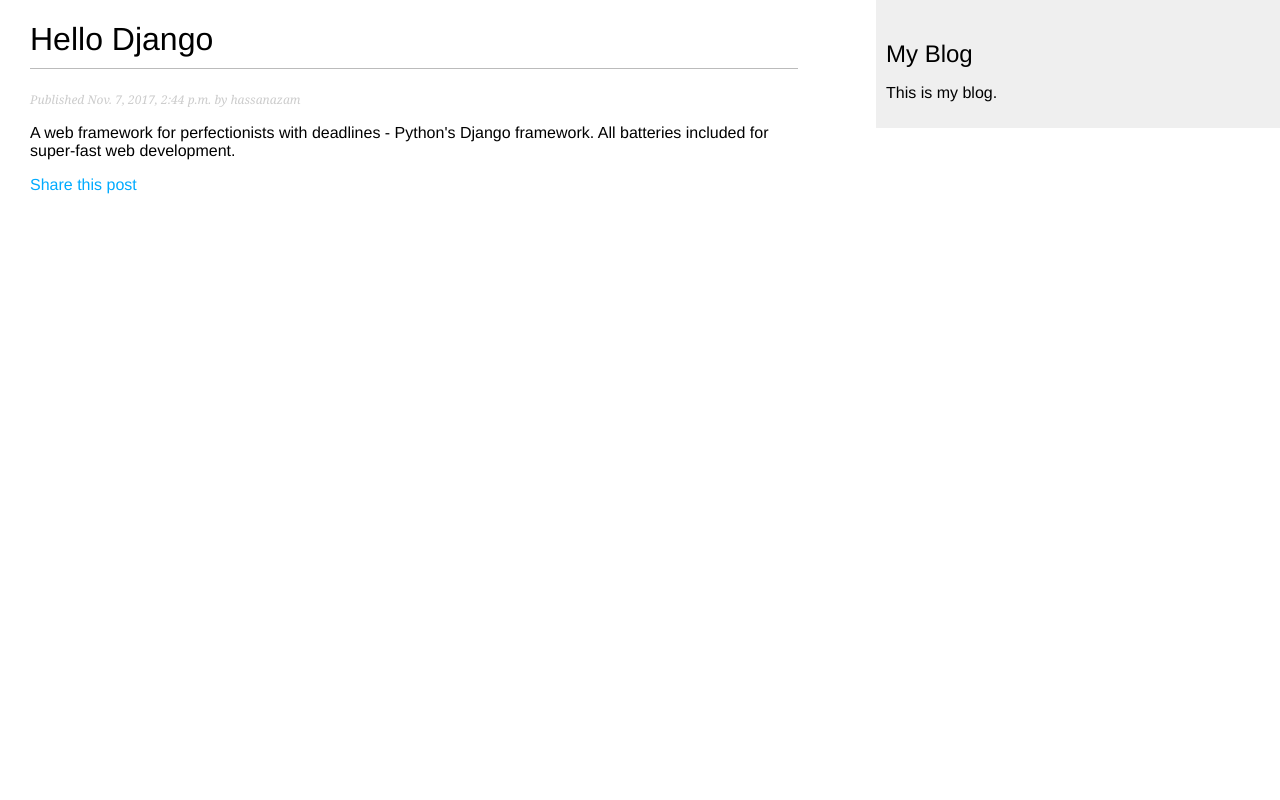
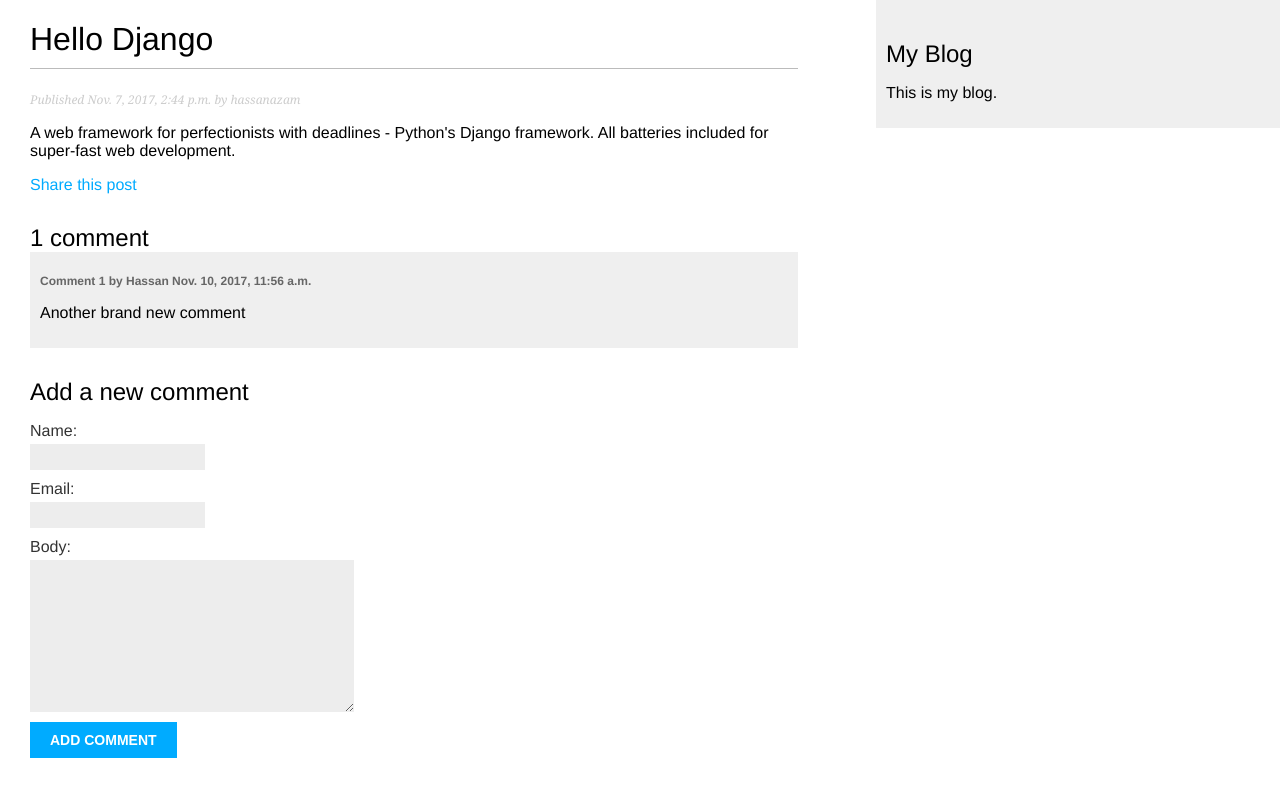
Before and after one commit to HassanAzam/django-blog-app, a Django app: a page that uses blog/templates/blog/post/detail.html in a window 1280 px wide. Run offline with Django 3.2, Linux system fonts and the light colour scheme; data comes from the database, SQL or seed files in the repository; both versions use the stored data as it was after the commit.

Commit message:
- registered Comment model to admin site | - built CommentModelForm and modified views.py post_detail method to add comment handling code | - added a template code for comments in post/detail.html | CommentSystem feature completed

```diff
--- a/blog/forms.py
+++ b/blog/forms.py
@@ -1,7 +1,13 @@
 from django import forms
+from .models import Comment
 
 class EmailPostForm(forms.Form):
     name = forms.CharField(max_length=25)
     email = forms.EmailField()
     to = forms.EmailField()
     comments = forms.CharField(required=False, widget=forms.Textarea)
+
+class CommentForm(forms.ModelForm):
+    class Meta:
+        model = Comment
+        fields = ('name', 'email', 'body')
--- a/blog/models.py
+++ b/blog/models.py
@@ -2,6 +2,7 @@ from django.db import models
 from django.utils import timezone
 from django.contrib.auth.models import User
 from django.core.urlresolvers import reverse
+
 
 # Create your models here.
 
@@ -57,8 +58,8 @@ class Post(models.Model):
 class Comment(models.Model):
     post = models.ForeignKey(Post, related_name='comments')
     name = models.CharField(max_length=80)
-    email = models.EmailField
-    body = models.TextField
+    email = models.EmailField()
+    body = models.TextField()
     created = models.DateTimeField(auto_now_add=True)
     updated = models.DateTimeField(auto_now=True)
     active = models.BooleanField(default=True)
--- a/blog/templates/blog/post/detail.html
+++ b/blog/templates/blog/post/detail.html
@@ -15,4 +15,35 @@
         </a>
     </p>
 
+    {% with comments.count as total_comments %}
+    <h2>
+        {{ total_comments }} comment{{ total_comments|pluralize }}
+    </h2>
+    {% endwith %}
+
+    {% for comment in comments %}
+    <div class="comment">
+        <p class="info">
+            Comment {{ forloop.counter }} by {{ comment.name }}
+            {{ comment.created }}
+        </p>
+        {{ comment.body|linebreaks }}
+    </div>
+    {% empty %}
+        <p>There are no comments yet.</p>
+    {% endfor %}
+
+    {% if new_comment %}
+        <h2>Your comment has been added.</h2>
+    {% else %}
+        <h2>Add a new comment</h2>
+        <form action="." method="POST">
+            {{ comment_form.as_p }}
+            {% csrf_token %}
+            <p>
+                <input type="submit" value="Add comment" >
+            </p>
+        </form>
+    {% endif %}
+
 {% endblock %}
--- a/blog/views.py
+++ b/blog/views.py
@@ -1,8 +1,8 @@
 from django.shortcuts import render, get_object_or_404
-from .models import Post
+from .models import Post, Comment
 from django.core.paginator import Paginator, EmptyPage, PageNotAnInteger
 from django.views.generic import ListView
-from .forms import EmailPostForm
+from .forms import EmailPostForm, CommentForm
 from django.core.mail import send_mail
 
 # Create your views here.
@@ -35,7 +35,24 @@ def post_detail(request, year, month, day, post):
                                    publish__year=year,
                                    publish__month=month,
                                    publish__day=day )
-    return render(request, 'blog/post/detail.html', {'post': post})
+
+    # List of active comments for this post
+    comments = post.comments.filter(active=True)
+
+    if request.method == 'POST':
+        # A comment was posted
+        comment_form = CommentForm(data=request.POST)
+        if comment_form.is_valid():
+            # Create comment object but don't save to database yet
+            new_comment = comment_form.save(commit=False)
+            # Assign the current post to the comment
+            new_comment.post = post
+            # Save the comment to the database
+            new_comment.save()
+    else:
+        comment_form = CommentForm()
+
+    return render(request, 'blog/post/detail.html', {'post': post, 'comments': comments, 'comment_form': comment_form})
 
 # View to handle SharePostByEmail form
 def post_share(request, post_id):
```
Also changed, not shown: blog/admin.py (+8 -1 lines), blog/migrations/0002_comment.py (added), blog/migrations/0003_auto_20171110_1155.py (added), db.sqlite3.
